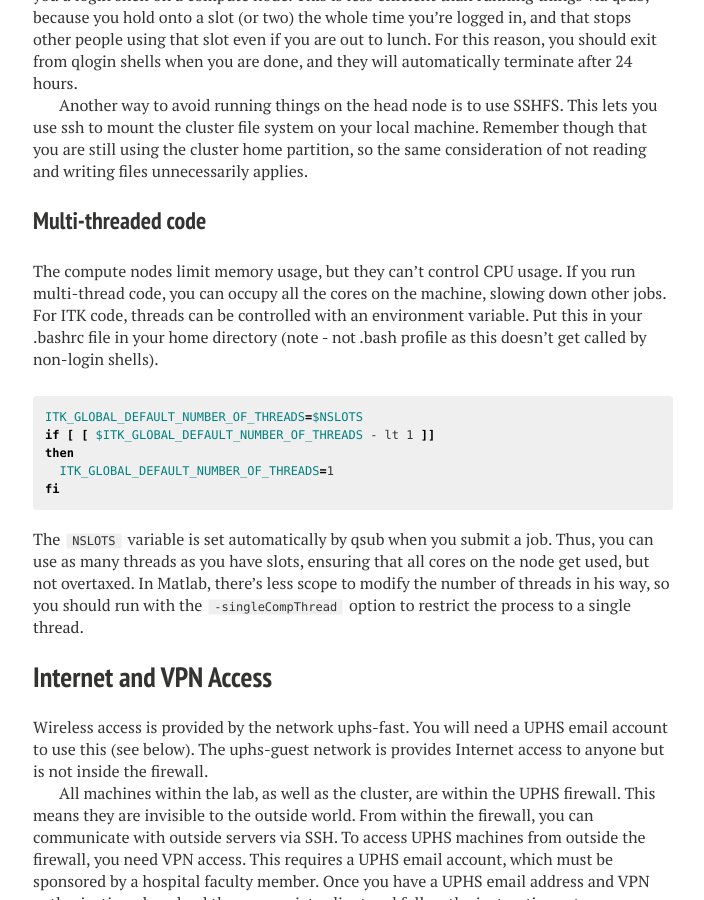
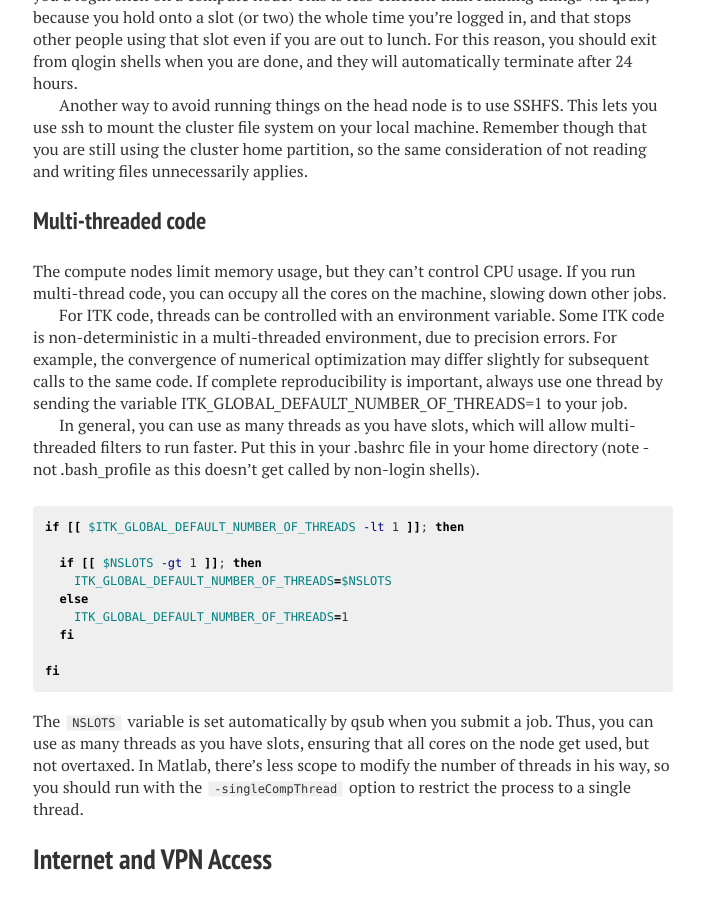
Before and after one commit to bkandel/PICSL_Howto, a Jekyll site: the page built from cluster-usage.md, in a window 1280 px wide and 900 px high, scrolled down 2985 px. Shown: the whole window, without its empty margins (287-991 px from the left). Built offline with Jekyll 4.4.1, drawn with Linux system fonts in a browser that asks for light colours; nearby versions of some CDN libraries.

Commit message:
Update ITK threading section

```diff
--- a/cluster-usage.md
+++ b/cluster-usage.md
@@ -113,14 +113,20 @@ applies.
 ### Multi-threaded code
 The compute nodes limit memory usage, but they can’t control CPU usage. If you run multi-thread
 code, you can occupy all the cores on the machine, slowing down other jobs.
-For ITK code, threads can be controlled with an environment variable. Put this in your .bashrc file
-in your home directory (note - not .bash profile as this doesn’t get called by non-login shells).
+
+For ITK code, threads can be controlled with an environment variable. Some ITK code is non-deterministic in a multi-threaded environment, due to precision errors. For example, the convergence of numerical optimization may differ slightly for subsequent calls to the same code. If complete reproducibility is important, always use one thread by sending the variable ITK_GLOBAL_DEFAULT_NUMBER_OF_THREADS=1 to your job.
+
+In general, you can use as many threads as you have slots, which will allow multi-threaded filters to run faster. Put this in your .bashrc file in your home directory (note - not .bash_profile as this doesn’t get called by non-login shells).
 
 {% highlight bash %}
-ITK_GLOBAL_DEFAULT_NUMBER_OF_THREADS=$NSLOTS
-if [ [ $ITK_GLOBAL_DEFAULT_NUMBER_OF_THREADS - lt 1 ]]
-then
-  ITK_GLOBAL_DEFAULT_NUMBER_OF_THREADS=1
+if [[ $ITK_GLOBAL_DEFAULT_NUMBER_OF_THREADS -lt 1 ]]; then
+
+  if [[ $NSLOTS -gt 1 ]]; then
+    ITK_GLOBAL_DEFAULT_NUMBER_OF_THREADS=$NSLOTS
+  else
+    ITK_GLOBAL_DEFAULT_NUMBER_OF_THREADS=1
+  fi
+
 fi
 {% endhighlight %}
 
@@ -128,7 +134,6 @@ The `NSLOTS` variable is set automatically by qsub when you submit a job. Thus,
 many threads as you have slots, ensuring that all cores on the node get used, but not overtaxed.
 In Matlab, there’s less scope to modify the number of threads in his way, so you should run with
 the `-singleCompThread` option to restrict the process to a single thread.
-
 
 
 ## Internet and VPN Access
```
